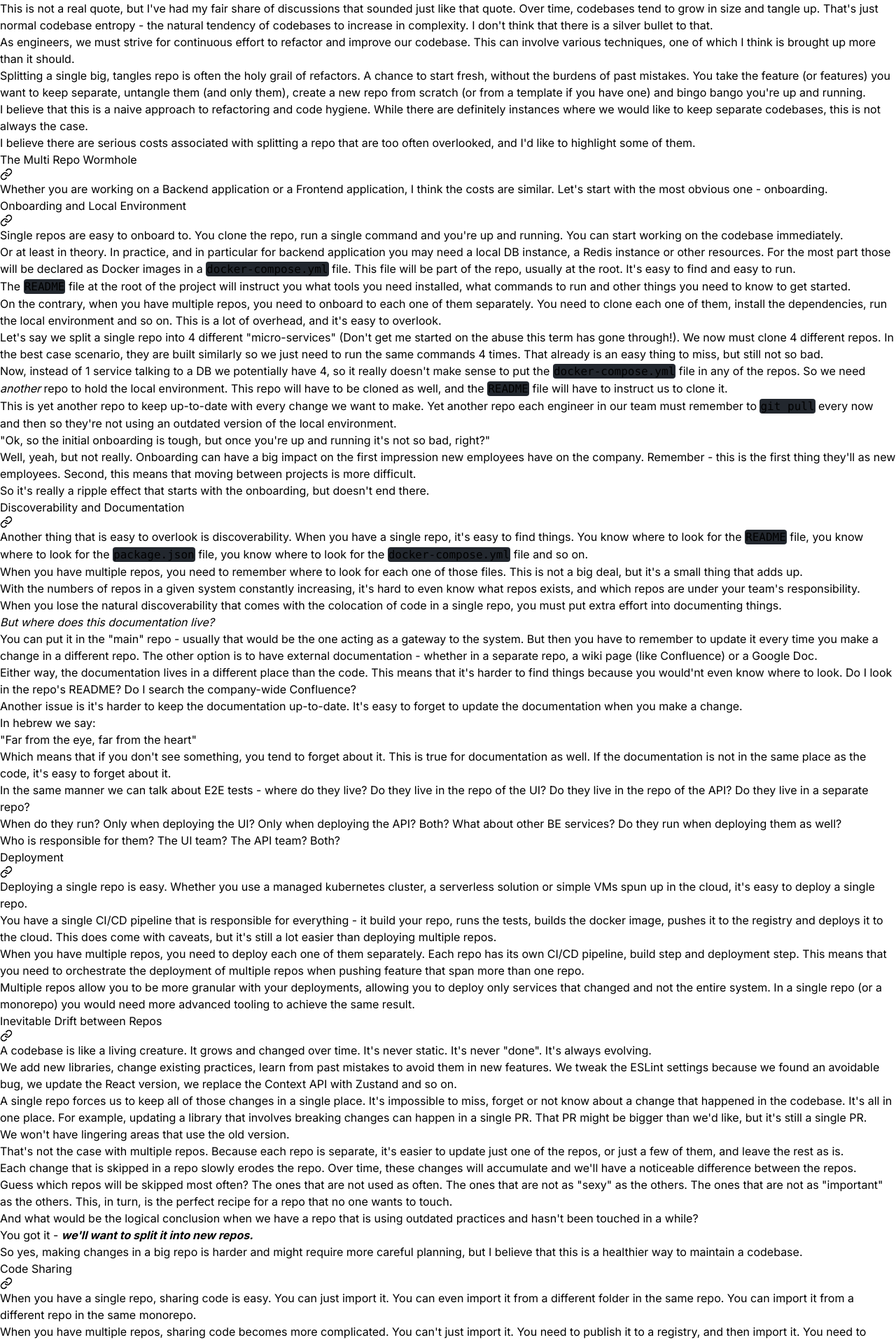
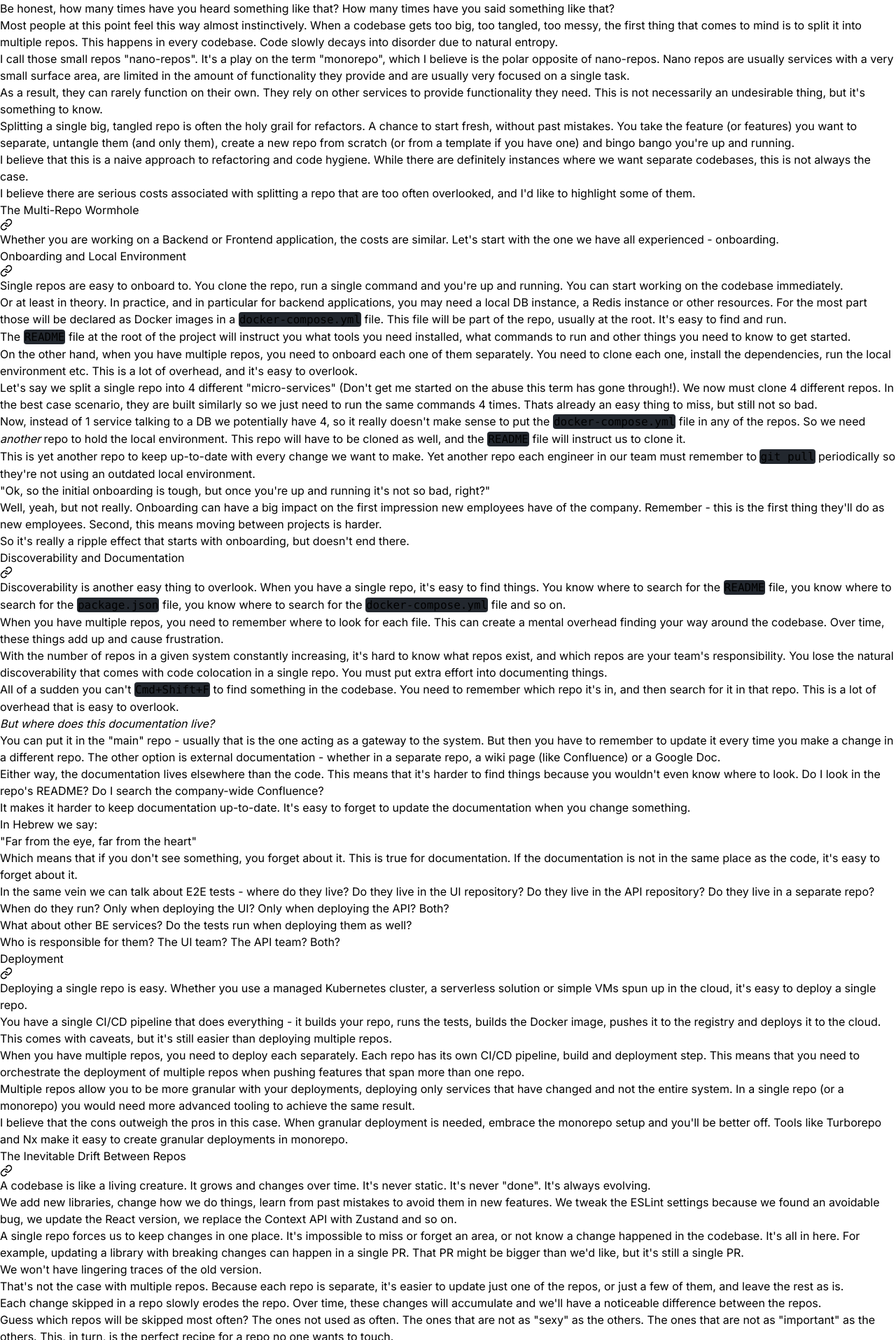
Before and after one commit to dorshinar/blog, a Next.js app: page /posts/hidden-costs-of-nano-repos in a window 1280 px wide. Shown: the part 865-2780 px from the top of the page at 70% size. Built offline with nearby package versions, Linux system fonts and the light colour scheme.

Commit message:
nano repo costs

```diff
--- a/src/app/posts/hidden-costs-of-nano-repos/page.mdx
+++ b/src/app/posts/hidden-costs-of-nano-repos/page.mdx
@@ -1,7 +1,7 @@
 import Cover from "./Cover.webp";
 
 export const meta = {
-  title: "The Hidden Costs of Nano-Repos",
+  title: "The Hidden Costs of Nano Repos",
   date: "2024-01-31",
   description:
     "It's very easy to overlook the costs associated dealing dealing with multiple repos. I'd like to highlight some of them.",
@@ -16,140 +16,152 @@ export const metadata = getPostMetadata(meta);
 
 <PostHeader meta={meta} />
 
-_"This repo is a big spaghetti bowl of code, there's no way we can continue working on it like that. We must split it into several repos."_
+_"This repo is a big spaghetti bowl of code. there's no way we can continue working on it like that. We must split it into several repos."_
 
-This is not a real quote, but I've had my fair share of discussions that sounded just like that quote. Over time, codebases tend to grow in size and tangle up. That's just normal codebase entropy - the natural tendency of codebases to increase in complexity. I don't think that there is a silver bullet to that.
+Be honest, how many times have you heard something like that? How many times have you said something like that?
 
-As engineers, we must strive for continuous effort to refactor and improve our codebase. This can involve various techniques, one of which I think is brought up more than it should.
+Most people at this point feel this way almost instinctively. When a codebase gets too big, too tangled, too messy, the first thing that comes to mind is to split it into multiple repos. This happens in every codebase. Code slowly decays into disorder due to natural entropy.
 
-Splitting a single big, tangles repo is often the holy grail of refactors. A chance to start fresh, without the burdens of past mistakes. You take the feature (or features) you want to keep separate, untangle them (and only them), create a new repo from scratch (or from a template if you have one) and bingo bango you're up and running.
+I call those small repos "nano-repos". It's a play on the term "monorepo", which I believe is the polar opposite of nano-repos. Nano repos are usually services with a very small surface area, are limited in the amount of functionality they provide and are usually very focused on a single task.
 
-I believe that this is a naive approach to refactoring and code hygiene. While there are definitely instances where we would like to keep separate codebases, this is not always the case.
+As a result, they can rarely function on their own. They rely on other services to provide functionality they need. This is not necessarily an undesirable thing, but it's something to know.
+
+Splitting a single big, tangled repo is often the holy grail for refactors. A chance to start fresh, without past mistakes. You take the feature (or features) you want to separate, untangle them (and only them), create a new repo from scratch (or from a template if you have one) and bingo bango you're up and running.
+
+I believe that this is a naive approach to refactoring and code hygiene. While there are definitely instances where we want separate codebases, this is not always the case.
 
 I believe there are serious costs associated with splitting a repo that are too often overlooked, and I'd like to highlight some of them.
 
-## The Multi Repo Wormhole
+## The Multi-Repo Wormhole
 
-Whether you are working on a Backend application or a Frontend application, I think the costs are similar. Let's start with the most obvious one - onboarding.
+Whether you are working on a Backend or Frontend application, the costs are similar. Let's start with the one we have all experienced - onboarding.
 
 ### Onboarding and Local Environment
 
 Single repos are easy to onboard to. You clone the repo, run a single command and you're up and running. You can start working on the codebase immediately.
 
-Or at least in theory. In practice, and in particular for backend application you may need a local DB instance, a Redis instance or other resources. For the most part those will be declared as Docker images in a `docker-compose.yml` file. This file will be part of the repo, usually at the root. It's easy to find and easy to run.
+Or at least in theory. In practice, and in particular for backend applications, you may need a local DB instance, a Redis instance or other resources. For the most part those will be declared as Docker images in a `docker-compose.yml` file. This file will be part of the repo, usually at the root. It's easy to find and run.
 
 The `README` file at the root of the project will instruct you what tools you need installed, what commands to run and other things you need to know to get started.
 
-On the contrary, when you have multiple repos, you need to onboard to each one of them separately. You need to clone each one of them, install the dependencies, run the local environment and so on. This is a lot of overhead, and it's easy to overlook.
+On the other hand, when you have multiple repos, you need to onboard each one of them separately. You need to clone each one, install the dependencies, run the local environment etc. This is a lot of overhead, and it's easy to overlook.
 
-Let's say we split a single repo into 4 different "micro-services" (Don't get me started on the abuse this term has gone through!). We now must clone 4 different repos. In the best case scenario, they are built similarly so we just need to run the same commands 4 times. That already is an easy thing to miss, but still not so bad.
+Let's say we split a single repo into 4 different "micro-services" (Don't get me started on the abuse this term has gone through!). We now must clone 4 different repos. In the best case scenario, they are built similarly so we just need to run the same commands 4 times. Thats already an easy thing to miss, but still not so bad.
 
-Now, instead of 1 service talking to a DB we potentially have 4, so it really doesn't make sense to put the `docker-compose.yml` file in any of the repos. So we need _another_ repo to hold the local environment. This repo will have to be cloned as well, and the `README` file will have to instruct us to clone it.
+Now, instead of 1 service talking to a DB we potentially have 4, so it really doesn't make sense to put the `docker-compose.yml` file in any of the repos. So we need _another_ repo to hold the local environment. This repo will have to be cloned as well, and the `README` file will instruct us to clone it.
 
-This is yet another repo to keep up-to-date with every change we want to make. Yet another repo each engineer in our team must remember to `git pull` every now and then so they're not using an outdated version of the local environment.
+This is yet another repo to keep up-to-date with every change we want to make. Yet another repo each engineer in our team must remember to `git pull` periodically so they're not using an outdated local environment.
 
 "Ok, so the initial onboarding is tough, but once you're up and running it's not so bad, right?"
 
-Well, yeah, but not really. Onboarding can have a big impact on the first impression new employees have on the company. Remember - this is the first thing they'll as new employees. Second, this means that moving between projects is more difficult.
+Well, yeah, but not really. Onboarding can have a big impact on the first impression new employees have of the company. Remember - this is the first thing they'll do as new employees. Second, this means moving between projects is harder.
 
-So it's really a ripple effect that starts with the onboarding, but doesn't end there.
+So it's really a ripple effect that starts with onboarding, but doesn't end there.
 
 ### Discoverability and Documentation
 
-Another thing that is easy to overlook is discoverability. When you have a single repo, it's easy to find things. You know where to look for the `README` file, you know where to look for the `package.json` file, you know where to look for the `docker-compose.yml` file and so on.
+Discoverability is another easy thing to overlook. When you have a single repo, it's easy to find things. You know where to search for the `README` file, you know where to search for the `package.json` file, you know where to search for the `docker-compose.yml` file and so on.
 
-When you have multiple repos, you need to remember where to look for each one of those files. This is not a big deal, but it's a small thing that adds up.
+When you have multiple repos, you need to remember where to look for each file. This can create a mental overhead finding your way around the codebase. Over time, these things add up and cause frustration.
 
-With the numbers of repos in a given system constantly increasing, it's hard to even know what repos exists, and which repos are under your team's responsibility.
+With the number of repos in a given system constantly increasing, it's hard to know what repos exist, and which repos are your team's responsibility. You lose the natural discoverability that comes with code colocation in a single repo. You must put extra effort into documenting things.
 
-When you lose the natural discoverability that comes with the colocation of code in a single repo, you must put extra effort into documenting things.
+All of a sudden you can't `Cmd+Shift+F` to find something in the codebase. You need to remember which repo it's in, and then search for it in that repo. This is a lot of overhead that is easy to overlook.
 
 _But where does this documentation live?_
 
-You can put it in the "main" repo - usually that would be the one acting as a gateway to the system. But then you have to remember to update it every time you make a change in a different repo. The other option is to have external documentation - whether in a separate repo, a wiki page (like Confluence) or a Google Doc.
+You can put it in the "main" repo - usually that is the one acting as a gateway to the system. But then you have to remember to update it every time you make a change in a different repo. The other option is external documentation - whether in a separate repo, a wiki page (like Confluence) or a Google Doc.
 
-Either way, the documentation lives in a different place than the code. This means that it's harder to find things because you would'nt even know where to look. Do I look in the repo's README? Do I search the company-wide Confluence?
+Either way, the documentation lives elsewhere than the code. This means that it's harder to find things because you wouldn't even know where to look. Do I look in the repo's README? Do I search the company-wide Confluence?
 
-Another issue is it's harder to keep the documentation up-to-date. It's easy to forget to update the documentation when you make a change.
+It makes it harder to keep documentation up-to-date. It's easy to forget to update the documentation when you change something.
 
-In hebrew we say:
+In Hebrew we say:
 
 > "Far from the eye, far from the heart"
 
-Which means that if you don't see something, you tend to forget about it. This is true for documentation as well. If the documentation is not in the same place as the code, it's easy to forget about it.
+Which means that if you don't see something, you forget about it. This is true for documentation. If the documentation is not in the same place as the code, it's easy to forget about it.
 
-In the same manner we can talk about E2E tests - where do they live? Do they live in the repo of the UI? Do they live in the repo of the API? Do they live in a separate repo?
+In the same vein we can talk about E2E tests - where do they live? Do they live in the UI repository? Do they live in the API repository? Do they live in a separate repo?
 
-When do they run? Only when deploying the UI? Only when deploying the API? Both? What about other BE services? Do they run when deploying them as well?
+When do they run? Only when deploying the UI? Only when deploying the API? Both?
+
+What about other BE services? Do the tests run when deploying them as well?
 
 Who is responsible for them? The UI team? The API team? Both?
 
 ### Deployment
 
-Deploying a single repo is easy. Whether you use a managed kubernetes cluster, a serverless solution or simple VMs spun up in the cloud, it's easy to deploy a single repo.
+Deploying a single repo is easy. Whether you use a managed Kubernetes cluster, a serverless solution or simple VMs spun up in the cloud, it's easy to deploy a single repo.
 
-You have a single CI/CD pipeline that is responsible for everything - it build your repo, runs the tests, builds the docker image, pushes it to the registry and deploys it to the cloud. This does come with caveats, but it's still a lot easier than deploying multiple repos.
+You have a single CI/CD pipeline that does everything - it builds your repo, runs the tests, builds the Docker image, pushes it to the registry and deploys it to the cloud. This comes with caveats, but it's still easier than deploying multiple repos.
 
-When you have multiple repos, you need to deploy each one of them separately. Each repo has its own CI/CD pipeline, build step and deployment step. This means that you need to orchestrate the deployment of multiple repos when pushing feature that span more than one repo.
+When you have multiple repos, you need to deploy each separately. Each repo has its own CI/CD pipeline, build and deployment step. This means that you need to orchestrate the deployment of multiple repos when pushing features that span more than one repo.
 
-Multiple repos allow you to be more granular with your deployments, allowing you to deploy only services that changed and not the entire system. In a single repo (or a monorepo) you would need more advanced tooling to achieve the same result.
+Multiple repos allow you to be more granular with your deployments, deploying only services that have changed and not the entire system. In a single repo (or a monorepo) you would need more advanced tooling to achieve the same result.
 
-### Inevitable Drift between Repos
+I believe that the cons outweigh the pros in this case. When granular deployment is needed, embrace the monorepo setup and you'll be better off. Tools like [Turborepo](https://turbo.build/repo) and [Nx](https://nx.dev/) make it easy to create granular deployments in monorepo.
 
-A codebase is like a living creature. It grows and changed over time. It's never static. It's never "done". It's always evolving.
+### The Inevitable Drift Between Repos
 
-We add new libraries, change existing practices, learn from past mistakes to avoid them in new features. We tweak the ESLint settings because we found an avoidable bug, we update the React version, we replace the Context API with Zustand and so on.
+A codebase is like a living creature. It grows and changes over time. It's never static. It's never "done". It's always evolving.
 
-A single repo forces us to keep all of those changes in a single place. It's impossible to miss, forget or not know about a change that happened in the codebase. It's all in one place. For example, updating a library that involves breaking changes can happen in a single PR. That PR might be bigger than we'd like, but it's still a single PR.
+We add new libraries, change how we do things, learn from past mistakes to avoid them in new features. We tweak the ESLint settings because we found an avoidable bug, we update the React version, we replace the Context API with Zustand and so on.
 
-We won't have lingering areas that use the old version.
+A single repo forces us to keep changes in one place. It's impossible to miss or forget an area, or not know a change happened in the codebase. It's all in here. For example, updating a library with breaking changes can happen in a single PR. That PR might be bigger than we'd like, but it's still a single PR.
+
+We won't have lingering traces of the old version.
 
 That's not the case with multiple repos. Because each repo is separate, it's easier to update just one of the repos, or just a few of them, and leave the rest as is.
 
-Each change that is skipped in a repo slowly erodes the repo. Over time, these changes will accumulate and we'll have a noticeable difference between the repos.
+Each change skipped in a repo slowly erodes the repo. Over time, these changes will accumulate and we'll have a noticeable difference between the repos.
 
-Guess which repos will be skipped most often? The ones that are not used as often. The ones that are not as "sexy" as the others. The ones that are not as "important" as the others. This, in turn, is the perfect recipe for a repo that no one wants to touch.
+Guess which repos will be skipped most often? The ones not used as often. The ones that are not as "sexy" as the others. The ones that are not as "important" as the others. This, in turn, is the perfect recipe for a repo no one wants to touch.
 
 And what would be the logical conclusion when we have a repo that is using outdated practices and hasn't been touched in a while?
 
-You got it - **_we'll want to split it into new repos._**
+You got it - **_we'll split it into new repos._**
 
-So yes, making changes in a big repo is harder and might require more careful planning, but I believe that this is a healthier way to maintain a codebase.
+So yes, making changes in a big repo is harder and requires more careful planning. However, I believe this is a healthier way to maintain a codebase.
 
 ### Code Sharing
 
-When you have a single repo, sharing code is easy. You can just import it. You can even import it from a different folder in the same repo. You can import it from a different repo in the same monorepo.
+When you have a single repo, sharing code is easy. You can import it. You can even import it from a different folder in the same repo. You can import it from a different repo in the same monorepo.
 
-When you have multiple repos, sharing code becomes more complicated. You can't just import it. You need to publish it to a registry, and then import it. You need to make sure that the version you're importing is the same version you're publishing. The whole process becomes more complicated.
+When you have multiple repos, sharing code becomes harder. You can't just import it. You need to publish it to a registry, install it in a service that requires that functionality, and then import it. The whole process becomes more complicated.
 
-Now you have multiple repos that rely on this package. Orchestrating breaking changes is much harder because of the aforementioned drift between repos. What happens is usually one of 2 things - you either never break the API, only building on top of it which makes the library code very complicated, or you just don't upgrade the repos that use the old version.
+Later on you have multiple repos that rely on this package. Orchestrating breaking changes is suddenly much harder because of the aforementioned drift between repos. What happens is usually one of 2 things - you either never break the API, only build on top of it which makes the library code very complicated, or you just don't upgrade the repos that use the old version.
 
-But eventually, for some reason, you _will_ have to upgrade. Be it a security vulnerability, a bug fix or a new feature that you need. This will be a painful process, and it will be even more painful if you have multiple repos that use the library.
+Eventually, you _will_ have to upgrade. Be it a security vulnerability, a bug fix or a new feature that you need. This will be a painful process, and it will be even more painful if you have multiple repos that use the library. Imagine going over dozens of repos to update your python version. Not fun.
 
 ### Runtime Performance
 
-While less of an issue _most of the time_, I think it's still worth mentioning. Deploying multiple service means the inter-communication occurs via network calls instead of memory access. This adds a few ms to each operation, which could add up, especially for performance oriented applications.
+While less of an issue _most of the time_, I think it's still worth mentioning. Deploying multiple service means communication occurs via network calls instead of memory access. This adds a few milliseconds to each operation, which could add up, especially for performance-oriented applications.
 
-In FE application that is even more noticeable. Think of a user that has to go through several screens where each is a separate application. Each screen will have to load the entire application, which will take time. For some applications that's not a big deal, but for others it can be a deal breaker.
+In FE applications, this is even more noticeable. Think of a user who has to go through several screens each being a separate application. Each screen will have to load the entire application, which will take time. For some applications that's not a big deal, but for others it can be a deal breaker.
 
 ## Change of Mindset
 
-I think that the root of the conception that splitting a repo is the holy grail of refactors is a misunderstanding of what a service is.
+I think that the root of the notion that splitting a repo is the holy grail of refactors is a misunderstanding of what a service is.
 
-A service is not a repo. A service is not a deployment. A service is a logical unit of work. It's a unit of work that is independent from other units of work. A service may contain other services (or functionalities) within it, without making it a macro-service (the opposite of a micro-service). This unit of work may be deployed independently, but it doesn't have to be. This unit of work may be in its own repo, but it doesn't have to be.
+A service is not a repo. A service is not a deployment. A service is a logical unit of work. It's a unit of work independent of other units of work. A service may contain other services (or functionalities) within it, without making it a macro-service (the opposite of a micro-service). This unit of work may be deployed independently, but it doesn't have to be. This unit of work may be in its own repo, but it doesn't have to be.
 
-The most basic form of a "service" can be a file or a folder. Services may rely on other services either via direct function calls or via network requests.
+The most basic "service" is a file or folder. Services may rely on other services via direct function calls or network requests.
 
-A repo can contain multiple services, separated by the folder structure. Those "folders" may be deployed independently in a monorepo fashion, or they may be deployed together in a single repo fashion.
+A repo can contain multiple services, separated by folder structure. Those "folders" may be deployed independently in a monorepo fashion, or together in a single repo fashion.
+
+There's no need to bind services, repos and deployments together. They are separate concepts that can have a 1:1 relationship, but don't have to.
 
 ## Conclusion
 
-Maintaining a codebase is an ongoing process that never ends. Code gets messy, gets cleaned up, gets messy again and so on. It's a constant battle. Splitting a repo into multiple, smaller repos is not a silver bullet solution. It comes with its own set of costs that are often overlooked.
+Maintaining a codebase is an ongoing process that never ends. Code gets messy, gets cleaned up, gets messy again and so on. It's a constant battle. Splitting a repo into multiple smaller repos is not a silver bullet solution. It comes with its own set of costs that are often overlooked.
 
-However, there are definitely instances where splitting a repo is the right thing to do. These could be related to organizational restructure, where a single team is split into multiple teams and you want to keep each independent. Another reason might be a transition to a new tech stack, where it's impossible to convert the entire codebase at once. There are other reasons as well.
+There are definitely instances where splitting a repo is the right thing to do. For example, some reasons could be related to organizational restructures, where one team is split into multiple teams and you want to keep each independent. Another reason might be a transition to a new tech stack, where it's impossible to convert the entire codebase at once. There are other reasons as well.
 
-Personally, I'm a fan of monorepos. They allow great flexibility and team independence while keeping the code in a single place that's easy to find. However, I know that a good monorepo can be difficult to set up and not everyone is a fan of this concept. None of what I wrote in this post is exclusive to monorepos though, so whatever setup you have, the reasons to think twice and thrice before splitting a repo still stand.
+Personally, I'm a fan of monorepos. They strike a great balance between flexibility and team independence while keeping the code in a single place that's easy to find. However, I know that a good monorepo can be difficult to set up and not everyone is a fan of this concept. None of what I wrote in this post is exclusive to monorepos though. This means that whatever setup you have, the reasons to think twice and thrice before splitting a repo still stand.
 
-I think that the most important thing is to be aware of the costs associated with splitting a repo, and to make an informed decision.
+If there's one thing I'd like you to take from this post, it is that there are no hacks to keep code clean. Splitting our code into smaller and smaller pieces is not a zero-cost abstraction, and it comes with its own costs.
+
+Thank you for reading!
 
 <PostFooter {...meta} />
```
